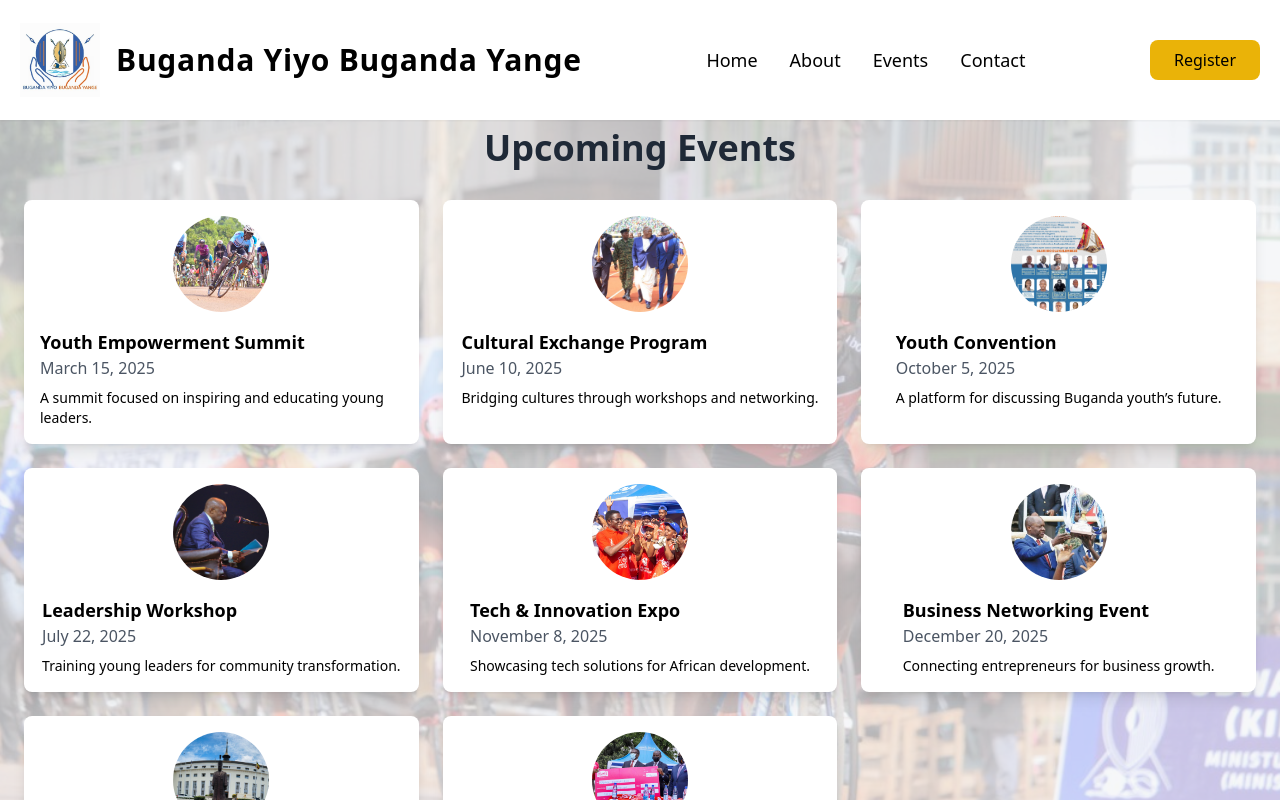
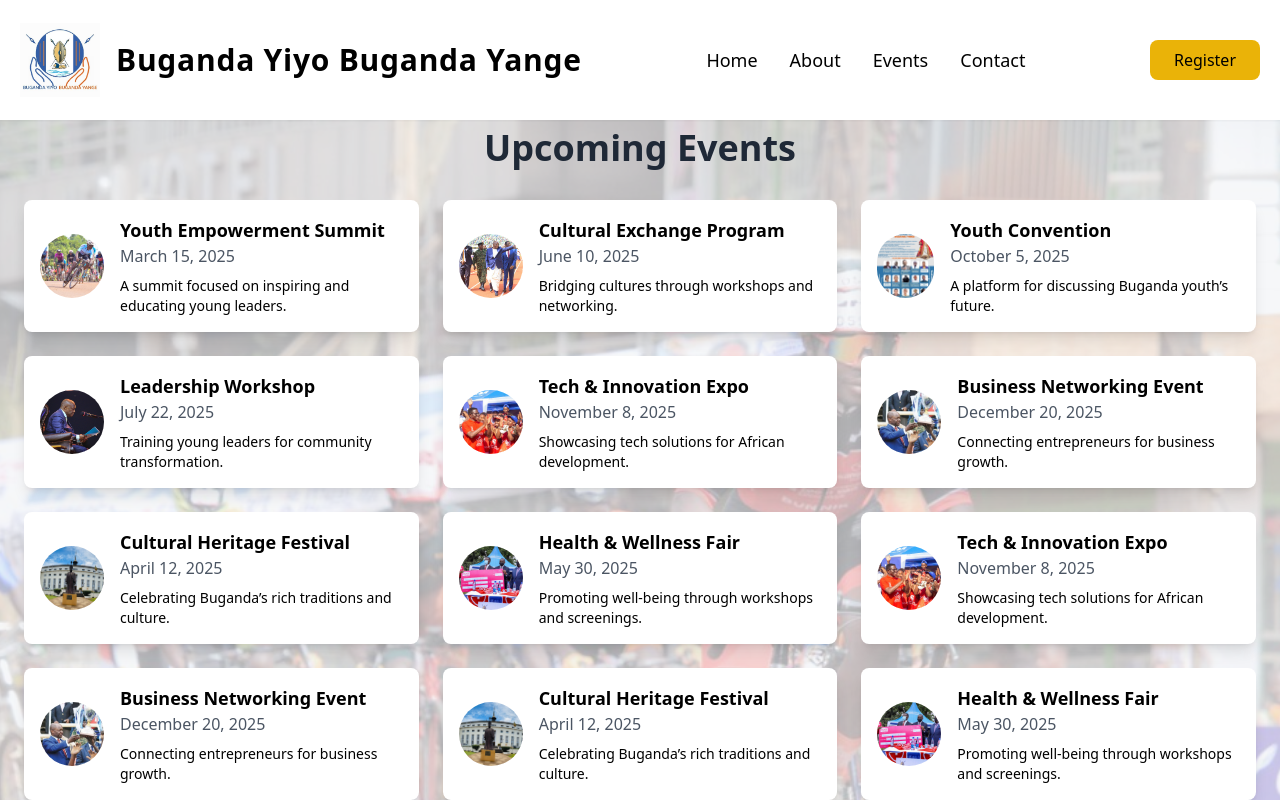
Before and after one commit to mperwe/buganda-yiyo, a React (Create React App) app: page /events in a window 1280 px wide. Shown: the top 800 px of the page. Built offline with nearby package versions, Linux system fonts and the light colour scheme.

Commit message:
fix errors

```diff
--- a/src/pages/Events.js
+++ b/src/pages/Events.js
@@ -18,7 +18,18 @@ const events = [
   { id: 6, title: "Business Networking Event", date: "December 20, 2025", description: "Connecting entrepreneurs for business growth.", image: bug6 },
   { id: 7, title: "Cultural Heritage Festival", date: "April 12, 2025", description: "Celebrating Buganda’s rich traditions and culture.", image: bug7 },
   { id: 8, title: "Health & Wellness Fair", date: "May 30, 2025", description: "Promoting well-being through workshops and screenings.", image: bug8 },
+  { id: 5, title: "Tech & Innovation Expo", date: "November 8, 2025", description: "Showcasing tech solutions for African development.", image: bug5 },
+  { id: 6, title: "Business Networking Event", date: "December 20, 2025", description: "Connecting entrepreneurs for business growth.", image: bug6 },
+  { id: 7, title: "Cultural Heritage Festival", date: "April 12, 2025", description: "Celebrating Buganda’s rich traditions and culture.", image: bug7 },
+  { id: 8, title: "Health & Wellness Fair", date: "May 30, 2025", description: "Promoting well-being through workshops and screenings.", image: bug8 },
+  { id: 5, title: "Tech & Innovation Expo", date: "November 8, 2025", description: "Showcasing tech solutions for African development.", image: bug5 },
+  { id: 6, title: "Business Networking Event", date: "December 20, 2025", description: "Connecting entrepreneurs for business growth.", image: bug6 },
+  { id: 7, title: "Cultural Heritage Festival", date: "April 12, 2025", description: "Celebrating Buganda’s rich traditions and culture.", image: bug7 },
+  { id: 8, title: "Health & Wellness Fair", date: "May 30, 2025", description: "Promoting well-being through workshops and screenings.", image: bug8 },
+  { id: 7, title: "Cultural Heritage Festival", date: "April 12, 2025", description: "Celebrating Buganda’s rich traditions and culture.", image: bug7 },
+  { id: 8, title: "Health & Wellness Fair", date: "May 30, 2025", description: "Promoting well-being through workshops and screenings.", image: bug8 }
 ];
+
 
 const Events = () => {
   return (
@@ -39,11 +50,11 @@ const Events = () => {
         <div className="absolute inset-0 bg-cover bg-center opacity-30" style={{ backgroundImage: `url(${bug9})` }}></div>
         <div className="relative z-10">
           <h1 className="text-4xl font-semibold mb-8 text-gray-800">Upcoming Events</h1>
-          <div className="grid grid-cols-1 sm:grid-cols-2 lg:grid-cols-3 gap-6">
+          <div className="grid md:grid-cols-2 lg:grid-cols-3 gap-6">
             {events.map((event) => (
-              <div key={event.id} className="bg-white p-4 rounded-lg shadow-lg flex flex-col items-center space-y-4 transition-transform transform hover:scale-105">
+              <div key={event.id} className="bg-white p-4 rounded-lg shadow-lg flex items-center space-x-4 transition-transform transform hover:scale-105">
                 {/* Circular Image */}
-                <img src={event.image} alt={event.title} className="w-24 h-24 object-cover rounded-full" />
+                <img src={event.image} alt={event.title} className="w-16 h-16 object-cover rounded-full" />
 
                 {/* Event Info */}
                 <div className="text-left">
@@ -60,7 +71,7 @@ const Events = () => {
       {/* Testimonials Section */}
       <section className="py-16 px-6 text-center bg-gray-100" id="testimonials">
         <h2 className="text-3xl font-semibold mb-6 text-gray-800">What People Are Saying</h2>
-        <div className="grid grid-cols-1 sm:grid-cols-2 lg:grid-cols-3 gap-6">
+        <div className="grid md:grid-cols-2 lg:grid-cols-3 gap-6">
           <div className="bg-gray-50 p-6 rounded-lg shadow-md">
             <p className="italic">"The Youth Summit was life-changing! Learned a lot and met great people."</p>
             <p className="font-semibold mt-4">- John Doe</p>
--- a/src/pages/Home.js
+++ b/src/pages/Home.js
@@ -38,19 +38,19 @@ const Home = () => {
   return (
     <div className="bg-gray-50 min-h-screen font-sans">
       {/* Hero Section */}
-      <section className="relative w-full h-[calc(100vh-60px)]">
+      <section className="relative w-full h-screen">
         <Slider {...sliderSettings} className="absolute top-0 left-0 w-full h-full">
           {[flag, bg, Kabaka4, Kabaka3, bug10, bug1, bug4, bug5].map((image, index) => (
-            <div key={index} className="w-full h-full flex justify-center items-center relative">
+            <div key={index} className="w-full h-screen flex justify-center items-center relative">
               <img src={image} alt={`Slide ${index + 1}`} className="w-full h-full object-cover" />
               <div className="absolute inset-0 flex flex-col items-center justify-center text-white text-center bg-black bg-opacity-60 p-6">
-                <h1 className="text-3xl sm:text-5xl md:text-6xl font-extrabold leading-tight tracking-wide">
+                <h1 className="text-5xl md:text-6xl font-extrabold leading-tight tracking-wide">
                   Tukwanirizza ku Buganda Yiyo Buganda Yange
                 </h1>
-                <p className="mt-4 text-lg sm:text-xl md:text-2xl font-light">
+                <p className="mt-4 text-lg md:text-2xl font-light">
                   Empowering the youth of Buganda, celebrating our culture.
                 </p>
-                <Link to="/about" className="mt-6 px-8 py-3 bg-yellow-500 text-black rounded-full text-lg sm:text-xl font-semibold hover:bg-yellow-600 transition-all flex items-center justify-center space-x-2 transform hover:scale-105">
+                <Link to="/about" className="mt-6 px-8 py-3 bg-yellow-500 text-black rounded-full text-lg md:text-xl font-semibold hover:bg-yellow-600 transition-all flex items-center justify-center space-x-2 transform hover:scale-105">
                   <span>Learn More</span>
                   <ChevronRight size={24} />
                 </Link>
@@ -62,15 +62,15 @@ const Home = () => {
 
       {/* Upcoming Events Section */}
       <section className="py-16 bg-gray-100 text-center">
-        <h2 className="text-3xl sm:text-4xl font-extrabold text-blue-900 mb-12">Upcoming Events</h2>
+        <h2 className="text-4xl font-extrabold text-blue-900 mb-12">Upcoming Events</h2>
         <div className="grid grid-cols-1 sm:grid-cols-2 md:grid-cols-2 lg:grid-cols-4 gap-8 px-6 max-w-7xl mx-auto">
           {events.map((event, index) => (
             <div key={index} className="bg-white rounded-xl overflow-hidden shadow-lg hover:shadow-2xl transition-all transform hover:scale-105 border border-gray-200">
-              <img src={event.img} alt={event.title} className="w-full h-56 sm:h-64 md:h-72 object-cover" />
+              <img src={event.img} alt={event.title} className="w-full h-56 object-cover" />
               <div className="p-5">
-                <h3 className="text-lg sm:text-xl font-semibold text-blue-700">{event.title}</h3>
-                <p className="text-sm sm:text-base text-gray-600 mt-1">📅 {event.date} | 📍 {event.location}</p>
-                <p className="text-gray-700 text-sm sm:text-base mt-2 leading-relaxed">{event.description}</p>
+                <h3 className="text-lg font-semibold text-blue-700">{event.title}</h3>
+                <p className="text-sm text-gray-600 mt-1">📅 {event.date} | 📍 {event.location}</p>
+                <p className="text-gray-700 text-sm mt-2 leading-relaxed">{event.description}</p>
                 <Link to="/events" className="mt-3 inline-block text-blue-500 hover:text-blue-700 font-semibold">Read More</Link>
               </div>
             </div>
@@ -80,14 +80,14 @@ const Home = () => {
 
       {/* Message from the King */}
       <section className="py-20 bg-gray-900 text-white text-center">
-        <h2 className="text-3xl sm:text-4xl font-extrabold mb-8">Obubaka bw'Omutanda</h2>
+        <h2 className="text-4xl font-extrabold mb-8">Obubaka bw'Omutanda</h2>
         <div className="max-w-6xl mx-auto flex flex-col md:flex-row items-center gap-10 p-6 bg-gray-800 rounded-xl shadow-lg border-4 border-white">
-          <img src={chairmanImage} alt="Chairman" className="w-full md:w-[450px] h-[350px] object-cover rounded-lg shadow-2xl border-4 border-white mb-6 md:mb-0" />
+          <img src={chairmanImage} alt="Chairman" className="w-full md:w-[450px] h-[350px] object-cover rounded-lg shadow-2xl border-4 border-white" />
           <div className="text-left">
-            <p className="text-lg sm:text-xl font-light leading-relaxed">
+            <p className="text-lg md:text-xl font-light leading-relaxed">
               "Together, we build a stronger Buganda. Our culture, history, and values define us. The youth hold the key to a brighter future. Let’s unite, innovate, and create opportunities for the next generation."
             </p>
-            <p className="mt-4 text-lg sm:text-xl font-bold">Ssabasajja Kabaka Ronald Muwenda Mutebi II</p>
+            <p className="mt-4 text-lg md:text-xl font-bold">Ssabasajja Kabaka Ronald Muwenda Mutebi II</p>
           </div>
         </div>
       </section>
```
